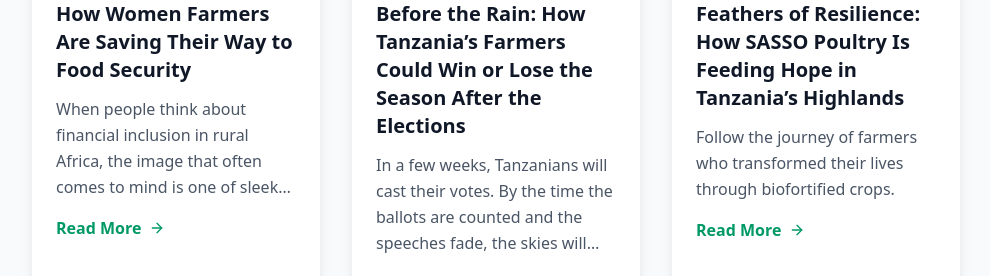
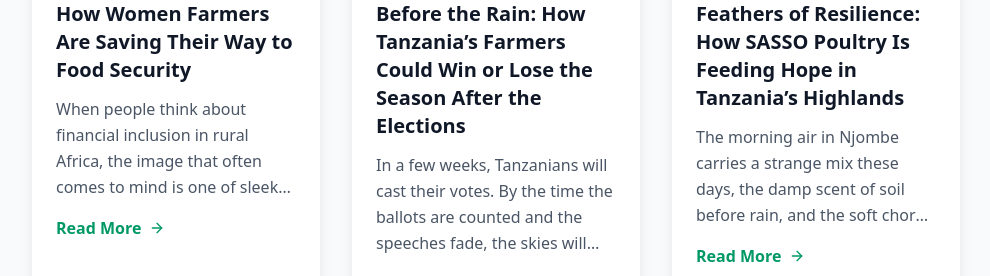
Before and after one commit to Mhando-Z/HervegWeb, a Next.js app: page / in a window 1280 px wide. Shown: the part 3580-3856 px from the top of the page, without its empty margins (144-1134 px from the left). Built offline with nearby package versions, Linux system fonts and the light colour scheme; a web font is replaced by a local one.

Commit message:
Phase One

```diff
--- a/src/components/HomePage.jsx
+++ b/src/components/HomePage.jsx
@@ -98,8 +98,8 @@ const HomePage = () => {
       title:
         "Feathers of Resilience: How SASSO Poultry Is Feeding Hope in Tanzania’s Highlands",
       summary:
-        "Follow the journey of farmers who transformed their lives through biofortified crops.",
-      link: "/stories/harvest",
+        "The morning air in Njombe carries a strange mix these days, the damp scent of soil before rain, and the soft chorus of chickens. Not the scrawny local kind scratching for scraps, but sturdy SASSO birds — brown, full-bodied, confident. For women like Anna Mkalawa, a 42-year-old farmer in Ihalula village, those birds are more than livestock. They’re insurance against hunger, and a small rebellion against poverty.",
+      link: "/articles/article3/",
     },
     {
       image: "/images/story4.jpg",
```
